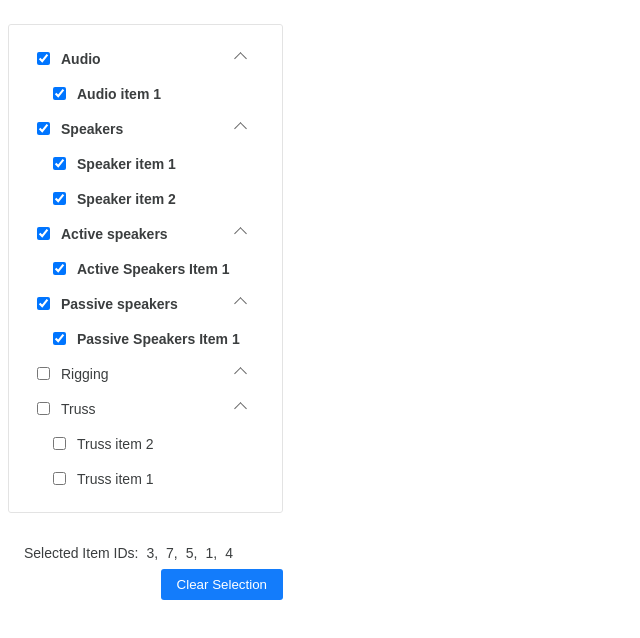
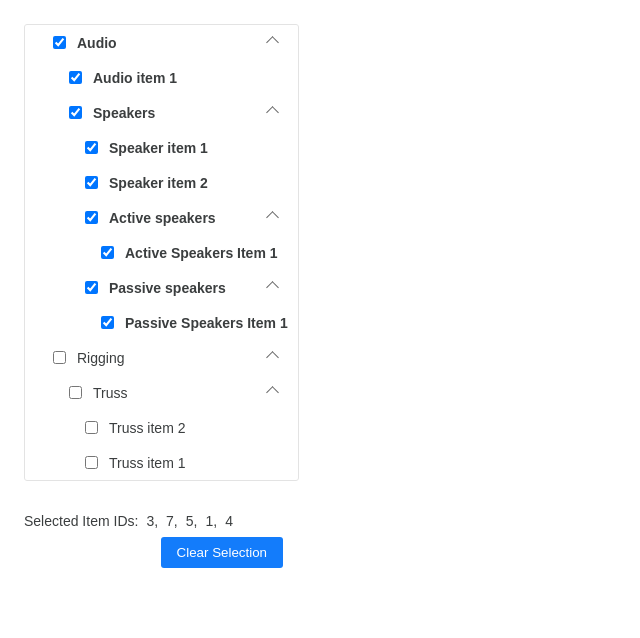
Before and after one commit to tlavrova/item-selector-rentman, an Angular app: page / in a window 1280 px wide. Both pictures are taken after a click on the element "Audio". Shown: the top 638 px of the page, without its empty margins (0-640 px from the left). Built offline with nearby package versions, Linux system fonts and the light colour scheme.

Commit message:
Add selection info component and refactor item selector layout

```diff
--- a/src/app/components/item-selector/item-selector.component.css
+++ b/src/app/components/item-selector/item-selector.component.css
@@ -1,7 +1,6 @@
-.container{
+.container {
   display: flex;
   flex-direction: column;
-  align-items: center;
   justify-content: center;
   width: 275px;
 }
@@ -19,9 +18,13 @@
 .folder-list {
   border: 1px solid hsl(210, 0%, 89%);
   border-radius: 3px;
-  padding: 16px;
   width: 100%;
   box-sizing: border-box;
+}
+
+
+.folder-item {
+  margin-left: 16px;
 }
 
 .folder-content {
--- a/src/app/components/item-selector/item-selector.component.html
+++ b/src/app/components/item-selector/item-selector.component.html
@@ -1,4 +1,5 @@
-<div class="container"><div class="item-selector">
+<div class="container">
+  <div class="item-selector">
     <div class="folder-list">
       <ng-container *ngFor="let folder of folders">
         <div class="folder-item">
@@ -92,12 +93,5 @@
     </div>
   </div>
 
-  <div class="selection-info">
-    <div class="ids-container">
-      <h3>Selected Item IDs:</h3>
-      <ul>
-        <li *ngFor="let id of selectedItemIds; let last = last">{{ id }}{{ !last ? ', ' : '' }}</li>
-      </ul>
+  <app-selection-info [selectedItemIds]="selectedItemIds" (clearSelection)="clearSelection()"></app-selection-info>
 </div>
-    <button (click)="clearSelection()">Clear Selection</button>
-  </div> </div>
--- a/src/app/components/item-selector/item-selector.component.ts
+++ b/src/app/components/item-selector/item-selector.component.ts
@@ -1,13 +1,14 @@
 import { Component, OnInit } from '@angular/core';
 import { CommonModule } from '@angular/common';
 import { ItemService, Folder, Item } from '../../services/item.service';
+import { SelectionInfoComponent } from '../selection-info/selection-info.component';
 
 @Component({
   selector: 'app-item-selector',
   templateUrl: './item-selector.component.html',
   styleUrls: ['./item-selector.component.css'],
   standalone: true,
-  imports: [CommonModule]
+  imports: [CommonModule, SelectionInfoComponent]
 })
 export class ItemSelectorComponent implements OnInit {
   folders: Folder[] = [];
--- /dev/null
+++ b/src/app/components/selection-info/selection-info.component.css
@@ -0,0 +1,55 @@
+.selection-info {
+  margin-top: 16px;
+  padding: 0 0 0 16px;
+  display: flex;
+  flex-direction: column;
+  width: 100%;
+  box-sizing: border-box;
+}
+
+.selection-info .ids-container {
+  display: flex;
+  align-items: baseline;
+  gap: 8px;
+}
+
+.selection-info h3 {
+  margin: 0;
+  font-size: 14px;
+  color: hsl(195, 3%, 24%);
+  white-space: nowrap;
+  font-family: 'Source Sans Pro', Arial, sans-serif;
+  font-weight: normal;
+}
+
+.selection-info ul {
+  list-style-type: none;
+  padding: 0;
+  margin: 0;
+  display: flex;
+  flex-wrap: wrap;
+  gap: 8px;
+}
+
+.selection-info li {
+  display: inline;
+  font-family: 'Source Sans Pro', Arial, sans-serif;
+  color: hsl(195, 3%, 24%);
+  font-size: 14px;
+}
+
+.selection-info button {
+  margin-top: 8px;
+  padding: 8px 16px;
+  background-color: hsl(213, 97%, 53%);
+  color: white;
+  border: none;
+  border-radius: 3px;
+  cursor: pointer;
+  align-self: flex-end;
+  font-family: 'Source Sans Pro', Arial, sans-serif;
+}
+
+.selection-info button:hover {
+  background-color: hsl(213, 97%, 43%);
+}
--- /dev/null
+++ b/src/app/components/selection-info/selection-info.component.html
@@ -0,0 +1,9 @@
+<div class="selection-info">
+  <div class="ids-container">
+    <h3>Selected Item IDs:</h3>
+    <ul>
+      <li *ngFor="let id of selectedItemIds; let last = last">{{ id }}{{ !last ? ', ' : '' }}</li>
+    </ul>
+  </div>
+  <button (click)="onClearSelection()">Clear Selection</button>
+</div>
--- /dev/null
+++ b/src/app/components/selection-info/selection-info.component.ts
@@ -0,0 +1,20 @@
+import {Component, EventEmitter, Input, Output} from '@angular/core';
+import {NgForOf} from '@angular/common';
+
+@Component({
+  selector: 'app-selection-info',
+  standalone: true,
+  templateUrl: './selection-info.component.html',
+  imports: [
+    NgForOf
+  ],
+  styleUrls: ['./selection-info.component.css']
+})
+export class SelectionInfoComponent {
+  @Input({required: true}) selectedItemIds: number[] = [];
+  @Output() clearSelection = new EventEmitter<void>();
+
+  onClearSelection() {
+    this.clearSelection.emit();
+  }
+}
```
Lines whose indentation alone changed are shown as unchanged.
